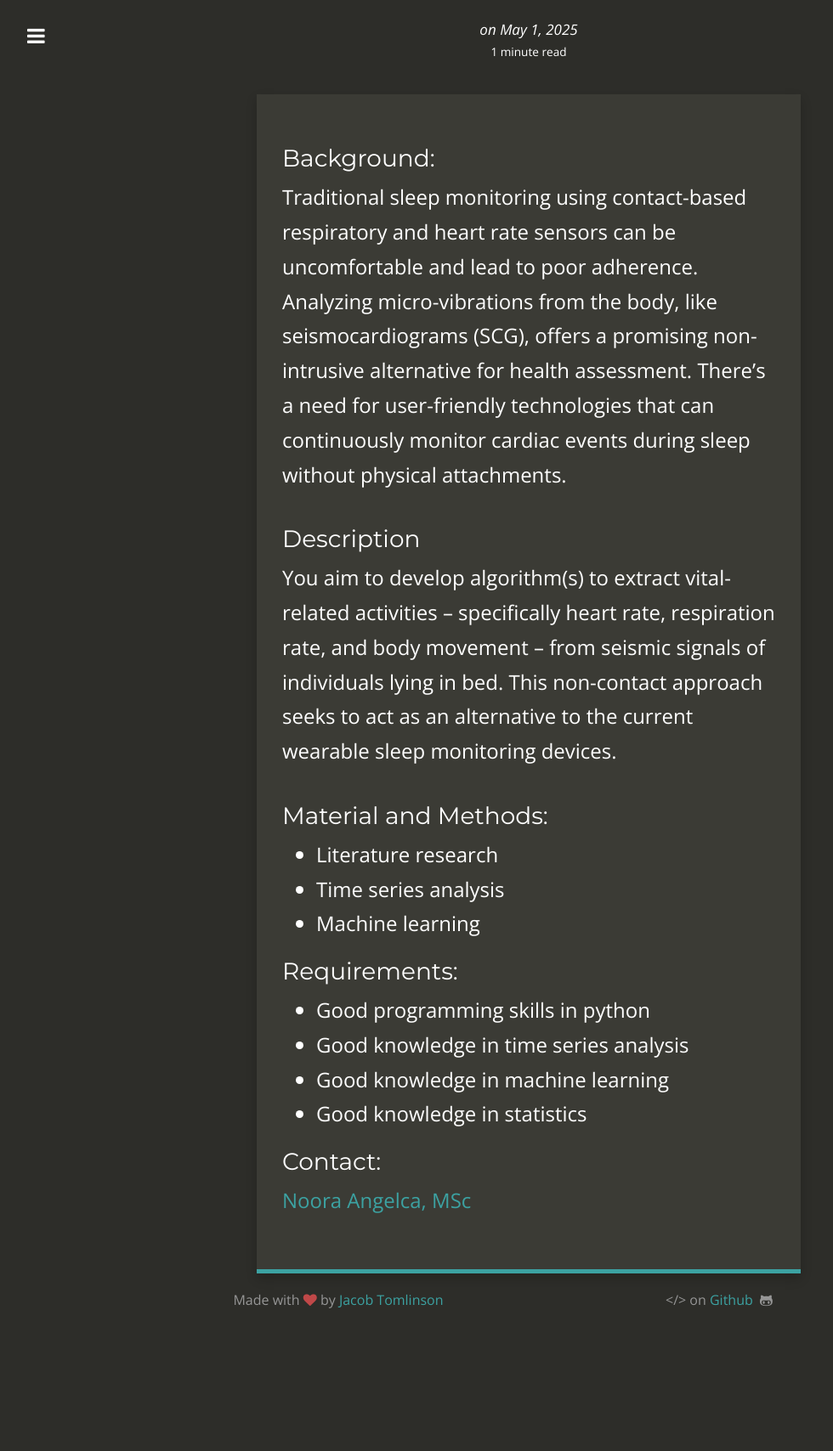
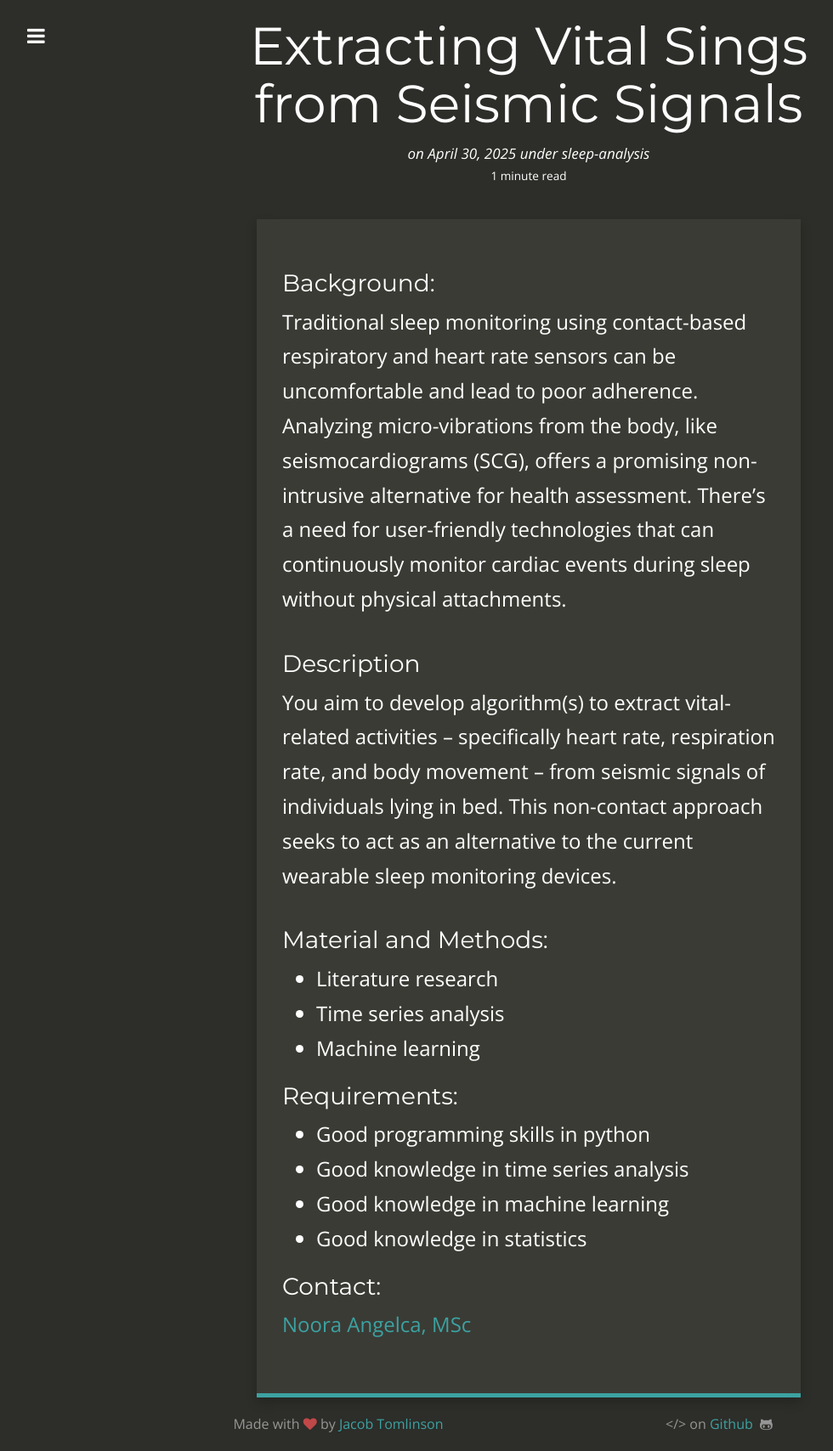
Before and after one commit to ARTORG-GERONTECHNOLOGY/ARTORG-GERONTECHNOLOGY.github.io, a Jekyll site: the page built from _posts/2025-04-30-project-vital-signs-seismographic-signals.md, in a window 1280 px wide. Shown: the whole page at 85% size, without its empty margins (18-998 px from the left). Built offline with Jekyll 4.4.1, drawn with Linux system fonts in a browser that asks for light colours; nearby versions of some CDN libraries; our own code applies the rules of GitHub Pages for plain Markdown files; before the commit the page ends 1562 px from its top, so only the background shows below that; some of the changed lines change nothing that is shown.

```diff
--- a/_posts/2025-04-30-project-vital-signs-seismographic-signals.md
+++ b/_posts/2025-04-30-project-vital-signs-seismographic-signals.md
@@ -1,7 +1,6 @@
 ---
 layout: post
 title: Extracting Vital Sings from Seismic Signals
-Gait Analysis via Wrist-Worn Accelerometers
 date: 2025-04-30 12:00:00
 summary: Project Proposal
 categories: sleep-analysis
```
